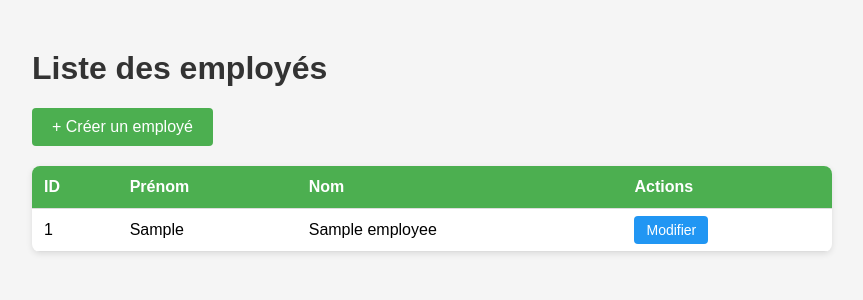
After one commit to aicha019/Grabber, a FastAPI app: template templates/employees_list.html in a window 1280 px wide. The commit adds this page. Shown: the top 300 px of the page, without its empty margins (208-1071 px from the left). Run offline with FastAPI, Linux system fonts and the light colour scheme; the template is opened without the code that fills it: most values are stand-ins (such as "Sample title", 1, 10 or a date in 2020).

Commit message:
modification employée html

```diff
--- /dev/null
+++ b/templates/employees_list.html
@@ -0,0 +1,87 @@
+<!DOCTYPE html>
+<html lang="fr">
+<head>
+    <meta charset="UTF-8">
+    <meta name="viewport" content="width=device-width, initial-scale=1.0">
+    <title>Liste des employés</title>
+    <style>
+        body {
+            font-family: Arial, sans-serif;
+            max-width: 800px;
+            margin: 50px auto;
+            padding: 0 20px;
+            background-color: #f5f5f5;
+        }
+        h1 {
+            color: #333;
+        }
+        table {
+            width: 100%;
+            background: white;
+            border-collapse: collapse;
+            border-radius: 8px;
+            overflow: hidden;
+            box-shadow: 0 2px 6px rgba(0,0,0,0.1);
+        }
+        th, td {
+            padding: 12px;
+            text-align: left;
+            border-bottom: 1px solid #ddd;
+        }
+        th {
+            background-color: #4CAF50;
+            color: white;
+        }
+        tr:hover {
+            background-color: #f5f5f5;
+        }
+        .btn {
+            padding: 6px 12px;
+            text-decoration: none;
+            border-radius: 4px;
+            font-size: 14px;
+        }
+        .btn-edit {
+            background-color: #2196F3;
+            color: white;
+        }
+        .btn-create {
+            background-color: #4CAF50;
+            color: white;
+            padding: 10px 20px;
+            text-decoration: none;
+            border-radius: 4px;
+            display: inline-block;
+            margin-bottom: 20px;
+        }
+    </style>
+</head>
+<body>
+    <h1>Liste des employés</h1>
+
+    <a href="/employee/create" class="btn-create">+ Créer un employé</a>
+
+    <table>
+        <thead>
+            <tr>
+                <th>ID</th>
+                <th>Prénom</th>
+                <th>Nom</th>
+                <th>Actions</th>
+            </tr>
+        </thead>
+        <tbody>
+            {% for employee in employees %}
+            <tr>
+                <td>{{ employee.id }}</td>
+                <td>{{ employee.first_name }}</td>
+                <td>{{ employee.family_name }}</td>
+                <td>
+                    <a href="/employee/{{ employee.id }}/edit" class="btn btn-edit">Modifier</a>
+                </td>
+            </tr>
+            {% endfor %}
+        </tbody>
+    </table>
+</body>
+</html>
```
Also changed, not shown: templates/employee_form.html (+44 -15 lines).
